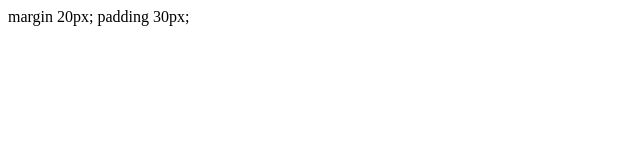
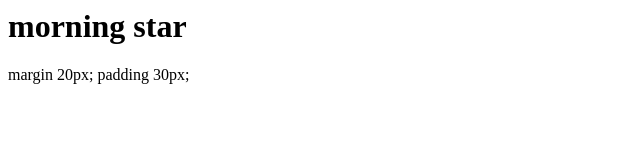
Before and after one commit to kalebeyuta/Aulas, a plain HTML site: page index.html in a window 1280 px wide. Shown: the whole page, without its empty margins (0-640 px from the left). Drawn offline with Linux system fonts and the light colour scheme.

Commit message:
add h1 to index.html

```diff
--- a/index.html
+++ b/index.html
@@ -5,7 +5,7 @@
 
   </head>
   <body>
-
+    <h1>morning star </h1>
     margin 20px;
 
 
```
